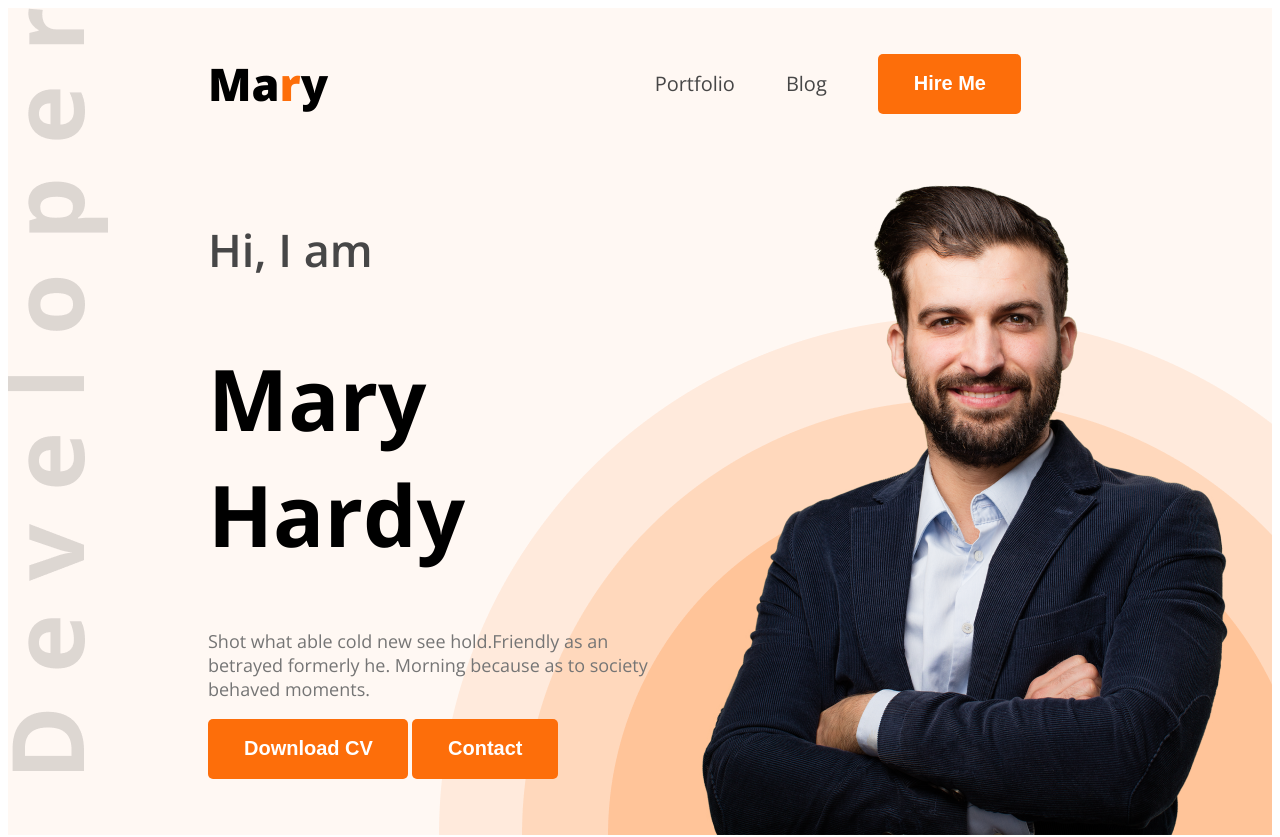
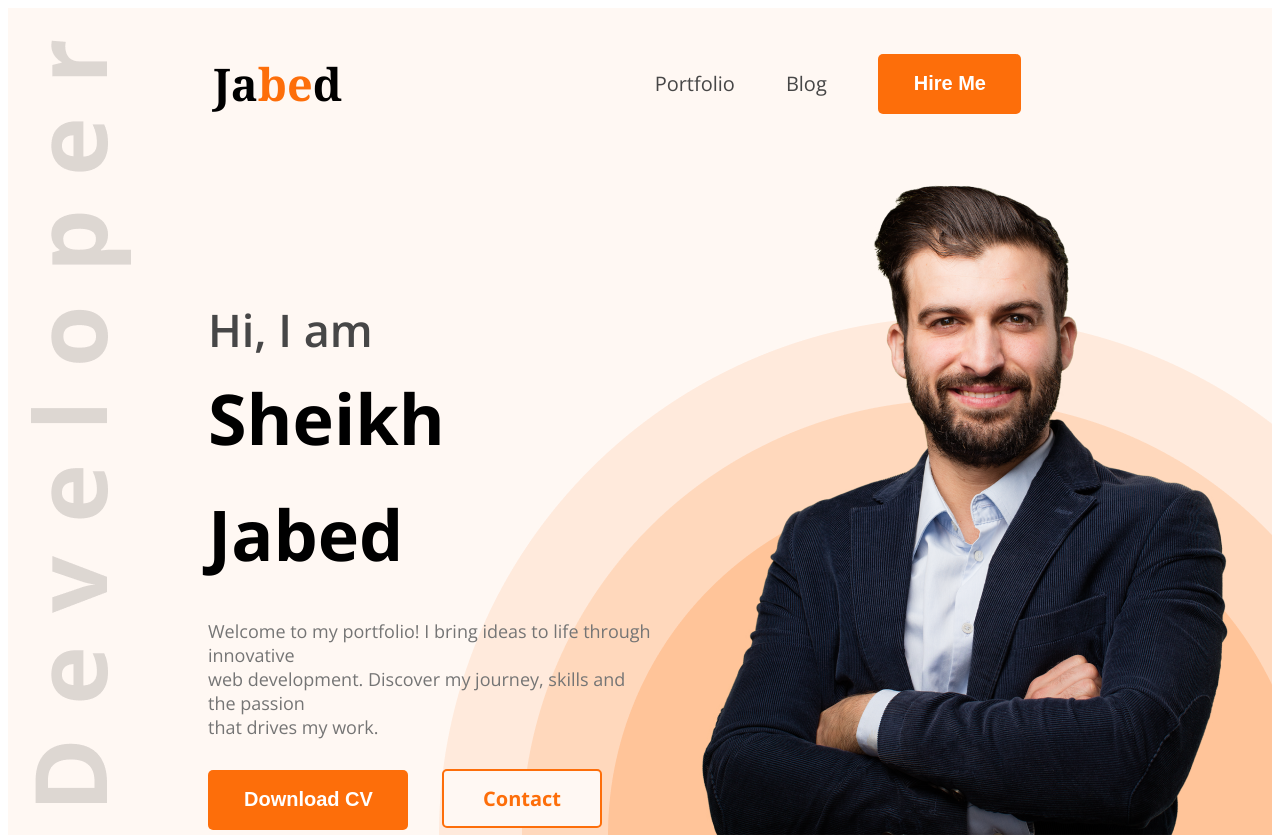
Before and after one commit to SK-Jabed/Responsive-Web-Dev-Portfolio, a plain HTML site: page index.html in a window 1280 px wide. Shown: the top 837 px of the page. Drawn offline with nearby package versions, Linux system fonts and the light colour scheme.

Commit message:
navbar and banner section completed

```diff
--- a/index.html
+++ b/index.html
@@ -4,31 +4,37 @@
   <meta charset="UTF-8">
   <meta name="viewport" content="width=device-width, initial-scale=1.0">
   <title>Web Developer Portfolio</title>
-  <link rel="stylesheet" href="styles/portfolio.css" class="css">
+  <link rel="stylesheet" href="./styles/portfolio.css">
 </head>
 <body class="open-sans-normal">
+  <!-- Header section starts here -->
   <header class="header secondary-bg">
+    <!-- Navigation section starts here -->
     <nav>
-      <h3 class="nav-title">Ma<span class="text-primary">r</span>y</h3>
+      <h3 class="nav-title">Ja<span class="text-primary">be</span>d</h3>
       <ul>
         <li><a class="dark-2" href="">Portfolio</a></li>
         <li><a class="dark-2" href="">Blog</a></li>
         <li><a href=""><button class="btn-primary">Hire Me</button></a></li>
       </ul>
     </nav>
+    <!-- Navigation section ends here -->
+    <!-- Banner section starts here -->
     <div class="banner">
       <div class="banner-content">
         <h4 class="banner-greetings dark-2">Hi, I am</h4>
-        <h1 class="banner-title">Mary Hardy</h1>
+        <h1 class="banner-title">Sheikh Jabed</h1>
         <p class="banner-description">
-          Shot what able cold new see hold.Friendly as an betrayed formerly he. Morning because as to society behaved moments.
+          Welcome to my portfolio! I bring ideas to life through innovative <br> web development. Discover my journey, skills and the passion <br> that drives my work.
         </p>
         <button class="btn-primary">Download CV</button>
-        <button class="btn-primary">Contact</button>
+        <button class="contact-btn">Contact</button>
       </div>
-      <img class="banner-profile-pic" src="images/hardy.png" alt="A man named Hardy">
+      <img class="banner-profile-pic" src="./images/hardy.png" alt="A man named Hardy">
     </div>
+    <!-- Banner section ends here -->
   </header>
+  <!-- Header section ends here -->
   <main>
     <section class="about secondary-bg">
       <h3 class="section-title">About Me</h3>
--- a/styles/portfolio.css
+++ b/styles/portfolio.css
@@ -1,5 +1,7 @@
+/* Font family added */
 @import url('https://fonts.googleapis.com/css2?family=Open+Sans:ital,wght@0,300..800;1,300..800&display=swap');
 
+/* Font styles start here */
 .open-sans-normal {
   font-family: "Open Sans", sans-serif;
   font-optical-sizing: auto;
@@ -7,18 +9,19 @@
   font-variation-settings:
     "width" 100;
 }
+/* Font styles End Here */
 
-/* shared style */
-.secondary-bg{
+/* Shared styles start here */
+.text-primary  {
+  color: #FD6E0A;
+}
+.dark-2 {
+  color: #474747;
+}
+.secondary-bg {
   background-color: #FFF8F3;
 }
-.text-primary{
-  color: #FD6E0A;
-}
-.dark-2{
-  color: #474747;
-}
-.btn-primary{
+.btn-primary {
   background-color: #FD6E0A;
   font-weight: bold;
   font-size: 20px;
@@ -26,8 +29,8 @@
   padding: 18px 35px 19px 36px;
   border-radius: 5px;
   border: none;
+  cursor: pointer;
 }
-
 section-title{
   font-size: 35px;
   font-weight: bold;
@@ -41,61 +44,101 @@ section-description{
 .text-center{
   text-align: center;
 }
-/* Nav styles */
-nav{
+/* Shared styles end here */
+
+/* Nav styles start here */
+nav {
   display: flex;
   align-items: center;
   justify-content: space-between;
   margin: 0px 200px;
 }
-.nav-title{
+.nav-title {
+  font-family: Georgia, 'Times New Roman', Times, serif;
+  font-size: 45px;
   font-weight: 800;
-  font-size: 45px;
+  line-height: 61px;
+  letter-spacing: 0%;
+  text-align: left;
+  margin-left: 5px;
 }
-nav ul{
+nav ul {
   display: flex;
   align-items: center;
 }
-nav ul li{
+nav ul li {
   list-style: none;
   margin-right: 51px;
 }
-nav li a{
+nav li a {
   text-decoration: none;
+  color: rgb(71, 71, 71);
+  font-family: Open Sans;
   font-size: 20px;
+  font-weight: 400;
+  line-height: 27px;
+  letter-spacing: 0%;
+  text-align: left;
+}
+/* Nav styles end here */
 
-}
-/* header */
-.header{
+/* Header styles start here */
+.header {
   background-image: url(../images/developer.png), url(../images/header_bg.png);
   background-repeat: no-repeat;
-  background-position: top left, bottom right;
+  background-position: 2%, bottom right;
 }
+/* Header styles end here */
 
-/* banner styles */
-.banner{
+/* Banner styles start here */
+.banner {
   display: flex;
   justify-content: space-between;
   margin: 0 35px 0 200px;
 }
-.banner-content{
+.banner-content {
   max-width: 580px;
 }
-.banner-greetings{
+.banner-greetings {
+  font-family: Open Sans;
   font-size: 45px;
   font-weight: 600;
+  line-height: 61px;
+  letter-spacing: 0%;
+  text-align: left;
+  margin-top: 140px;
 }
-.banner-title{
-  font-weight: bold;
-  font-size: 85px;
+.banner-title {
+  font-family: Open Sans;
+  font-size: 70px;
+  font-weight: 700;
+  line-height: 116px;
+  letter-spacing: 0%;
+  text-align: left;
+  margin-top: -60px;
 }
-.banner-description{
+.banner-description {
   color: #757575;
   font-size: 18px;
+  margin-bottom: 30px;
+  margin-top: -20px;
 }
-/* .banner-profile-pic{
-
-} */
+.contact-btn {
+  color: rgb(253, 110, 10);
+  font-family: Open Sans;
+  font-size: 20px;
+  font-weight: 700;
+  line-height: 27px;
+  letter-spacing: 0%;
+  text-align: center;
+  width: 160px;
+  height: 59px;
+  border: 2px solid rgb(253, 110, 10);
+  border-radius: 5px;
+  background-color: rgb(255, 248, 243);
+  margin-left: 30px;
+}
+/* Banner styles end here */
 
 /* main styles */
 main{
```
